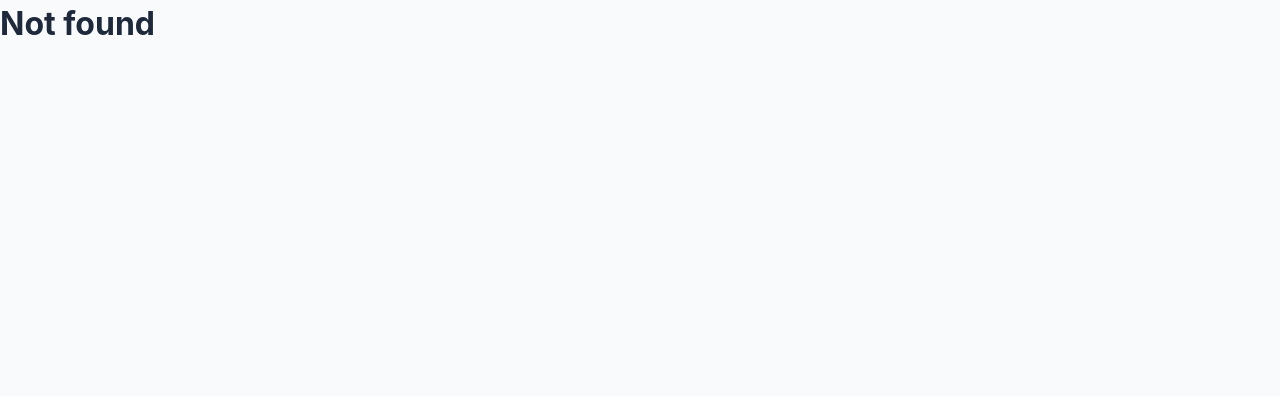
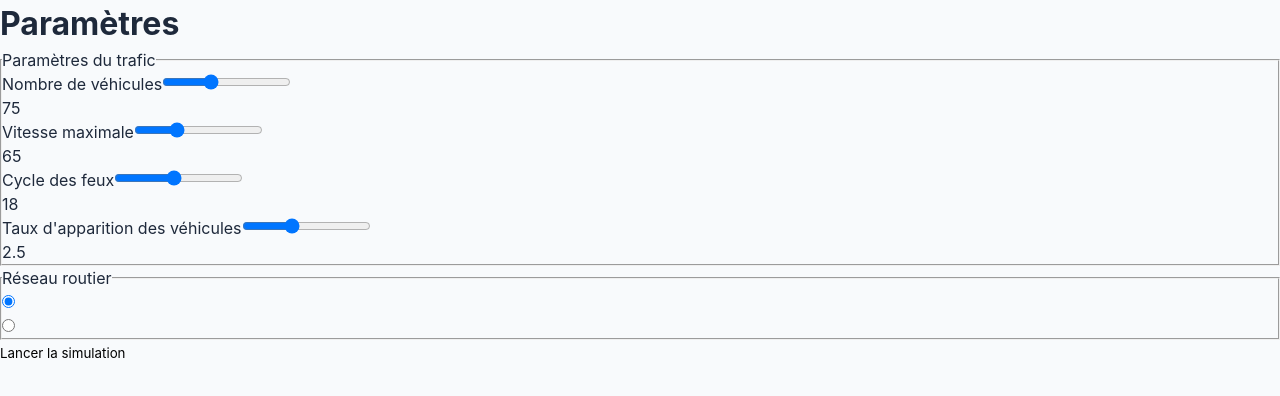
Before and after one commit to ViviJamais203/simulateur-de-trafic, a React (Vite) app: page /parametres in a window 1280 px wide. Shown: the top 396 px of the page. Built offline with nearby package versions, Linux system fonts and the light colour scheme.

Commit message:
Added simulation parameters

```diff
--- a/src/App.jsx
+++ b/src/App.jsx
@@ -9,7 +9,7 @@ function App() {
   return (
     <Routes>
       <Route path="/" element={<Home />} />
-      <Route path="/paramtres" element={<Parametres />} />
+      <Route path="/parametres" element={<Parametres />} />
       <Route path="/simulation" element={<Simulation />} />
       <Route path="*" element={<NotFound />} />
     </Routes>
--- a/src/components/ParametersForm.jsx
+++ b/src/components/ParametersForm.jsx
@@ -0,0 +1,51 @@
+export default function ParametersForm({
+    vehicleRange, setVehicleRange,
+    speedRange, setSpeedRange,
+    lightRange, setLightRange,
+    spawnRange, setSpawnRange,
+    checkedNetwork, setCheckedNetwork,
+    disabled, onSubmit }) {
+
+    return (
+        <form onSubmit={onSubmit}>
+            <fieldset>
+                <legend>Paramètres du trafic</legend>
+                <section>
+                    <label htmlFor="vehicles">Nombre de véhicules</label>
+                    <input id="VehicleInput" name="vehicles" value={vehicleRange} onChange={(e) => setVehicleRange(e.target.value)} type="range" min="5" max="200" step="5" disabled={disabled}/>
+                    <p id="VehicleNumber">{vehicleRange}</p>
+                </section>
+
+                <section>
+                    <label htmlFor="speed">Vitesse maximale</label>
+                    <input id="SpeedInput" name="speed" value={speedRange} onChange={(e) => setSpeedRange(e.target.value)} type="range" min="40" max="120" step="1" disabled={disabled} />
+                    <p id="MaxSpeed">{speedRange}</p>
+                </section>
+
+                <section>
+                    <label htmlFor="lights">Cycle des feux</label>
+                    <input id="LightInput" name="lights" value={lightRange} onChange={(e) => setLightRange(e.target.value)} type="range" min="8" max="30" step="1" disabled={disabled} />
+                    <p id="LightCycle">{lightRange}</p>
+                </section>
+
+                <section>
+                    <label htmlFor="spawns">Taux d'apparition des véhicules</label>
+                    <input id="SpawnInput" name="spawns" value={spawnRange} onChange={(e) => setSpawnRange(e.target.value)} type="range" min="1" max="5" step="0.5" disabled={disabled} />
+                    <p id="SpawnRate">{spawnRange}</p>
+                </section>
+            </fieldset>
+
+            <fieldset>
+                <legend>Réseau routier</legend>
+                <section>
+                    <input name="network" type="radio" value="option1" checked={checkedNetwork == "option1"} onChange={(e) => setCheckedNetwork(e.target.value)} disabled={disabled} />
+                </section>
+                <section>
+                    <input name="network" type="radio" value="option2" checked={checkedNetwork == "option2"} onChange={(e) => setCheckedNetwork(e.target.value)} disabled={disabled} />
+                </section>
+            </fieldset>
+
+            <button type="submit">Lancer la simulation</button>
+        </form>
+    )
+}
--- a/src/components/SimulationCanvas.jsx
+++ b/src/components/SimulationCanvas.jsx
@@ -4,15 +4,21 @@ import { buildCarrefourMort } from "../networks/carrefourMort.js";
 import { Simulation } from '../simulation/Simulation.js'
 import { render } from '../simulation/renderer.js'
 
-export function SimulationCanvas() {
+export function SimulationCanvas({
+    checkedNetwork,
+    vehicleRange,
+    speedRange,
+    lightRange,
+    spawnRange }) {
+
     const canvasRef = useRef(null)
 
     useEffect(() => {
         const canvas = canvasRef.current
         const ctx = canvas.getContext('2d')
 
-        const network = buildPetiteVille()
-        const simulation = new Simulation(network)
+        const network = checkedNetwork == "option1" ? buildPetiteVille(lightRange) : buildCarrefourMort(lightRange)
+        const simulation = new Simulation(network, vehicleRange, spawnRange, speedRange)
 
         let lastTime = performance.now()
         let rafId
--- a/src/components/SimulationControls.jsx
+++ b/src/components/SimulationControls.jsx
@@ -0,0 +1,10 @@
+export default function SimulationControls() {
+    return (
+        <nav>
+            <button>X 0.5</button>
+            <button>X 1</button>
+            <button>X 2</button>
+            <button>X 4</button>
+        </nav>
+    )
+}
--- a/src/networks/carrefourMort.js
+++ b/src/networks/carrefourMort.js
@@ -1,12 +1,12 @@
 import { Road } from "../simulation/Road"
 import { Intersection } from "../simulation/Intersection"
 
-export function buildCarrefourMort() {
+export function buildCarrefourMort(lightCycle) {
     const CENTER_X = 400
     const CENTER_Y = 300
     const ROAD_LENGTH = 280
 
-    const carrefour = new Intersection('carrefour', CENTER_X, CENTER_Y)
+    const carrefour = new Intersection('carrefour', CENTER_X, CENTER_Y, lightCycle)
 
     const roads = []
     for (let i = 0; i < 6; i++) {
--- a/src/networks/petiteVille.js
+++ b/src/networks/petiteVille.js
@@ -1,12 +1,12 @@
 import { Intersection } from '../simulation/Intersection.js'
 import { Road } from '../simulation/Road.js'
 
-export function buildPetiteVille() {
+export function buildPetiteVille(lightCycle) {
     const CENTER_X = 400
     const CENTER_Y = 300
     const INTERSECTION_SIZE = 100
 
-    const intersection = new Intersection('carrefour', CENTER_X, CENTER_Y)
+    const intersection = new Intersection('carrefour', CENTER_X, CENTER_Y, lightCycle)
 
     const roads = [
         new Road('route-nord',  CENTER_X, 50,  CENTER_X, CENTER_Y - INTERSECTION_SIZE / 2, 50),
--- a/src/pages/HomePage.jsx
+++ b/src/pages/HomePage.jsx
@@ -1,7 +1,11 @@
+import { useNavigate } from "react-router-dom"
+
 export default function Home(){
+    const navigate = useNavigate()
     return (
         <>
             <h1>Simulateur de trafic routier</h1>
+            <button onClick={() => navigate("/parametres")}>Démarrer une simulation</button>
         </>
     )
 }
--- a/src/pages/ParametersPage.jsx
+++ b/src/pages/ParametersPage.jsx
@@ -1,6 +1,39 @@
+import { useEffect, useState } from "react"
+import { useNavigate } from "react-router-dom"
+import ParametersForm from "../components/ParametersForm"
+
 export default function Parametres() {
+    const navigate = useNavigate()
+    const [vehicleRange, setVehicleRange] = useState(75)
+    const [speedRange, setSpeedRange] = useState(65)
+    const [lightRange, setLightRange] = useState(18)
+    const [spawnRange, setSpawnRange] = useState(2.5)
+    const [checkedNetwork, setCheckedNetwork] = useState("option1")
+
+    const handleSubmit = (e) => {
+        e.preventDefault()
+        navigate("/simulation", {
+            state: { vehicleRange, speedRange, lightRange, spawnRange, checkedNetwork }
+        })
+    }
+
     return (
         <>
+            <h1>Paramètres</h1>
+            <ParametersForm
+                vehicleRange={vehicleRange}
+                setVehicleRange={setVehicleRange}
+                speedRange={speedRange}
+                setSpeedRange={setSpeedRange}
+                lightRange={lightRange}
+                setLightRange={setLightRange}
+                spawnRange={spawnRange}
+                setSpawnRange={setSpawnRange}
+                checkedNetwork={checkedNetwork}
+                setCheckedNetwork={setCheckedNetwork}
+                disabled={false}
+                onSubmit={handleSubmit}
+            />
         </>
     )
 }
--- a/src/pages/SimulationPage.jsx
+++ b/src/pages/SimulationPage.jsx
@@ -1,9 +1,37 @@
+import ParametersForm from "../components/ParametersForm"
 import { SimulationCanvas } from "../components/SimulationCanvas"
+import SimulationControls from "../components/SimulationControls"
+import { useNavigate, useLocation } from "react-router-dom"
 export default function Simulation(){
+    const location = useLocation()
+    const navigate = useNavigate
+
+    if (!location.state) {
+        navigate("/parametres")
+        return null
+    }
+
+    const { vehicleRange, speedRange, lightRange, spawnRange, checkedNetwork } = location.state
+
     return (
         <>
             <h1>Simulation</h1>
-            <SimulationCanvas />
+            <ParametersForm
+                vehicleRange={vehicleRange}
+                speedRange={speedRange}
+                lightRange={lightRange}
+                spawnRange={spawnRange}
+                checkedNetwork={checkedNetwork}
+                disabled={true}
+            />
+            <SimulationCanvas
+                vehicleRange={vehicleRange}
+                speedRange={speedRange}
+                lightRange={lightRange}
+                spawnRange={spawnRange}
+                checkedNetwork={checkedNetwork}
+            />
+            <SimulationControls />
         </>
     )
 }
--- a/src/simulation/Intersection.js
+++ b/src/simulation/Intersection.js
@@ -1,7 +1,7 @@
 import { TrafficLight } from "./TrafficLight"
 
 export class Intersection {
-    constructor(id, x, y, cycleDuration = 5) {
+    constructor(id, x, y, cycleDuration) {
         this.id = id
         this.x = x
         this.y = y
--- a/src/simulation/Simulation.js
+++ b/src/simulation/Simulation.js
@@ -1,23 +1,26 @@
 import { Vehicle } from "./Vehicle";
 
 export class Simulation{
-    constructor(network){
+    constructor(network, spawnLimit, spawnInterval, maxSpeed){
         this.network = network
         this.vehicles = []
         this.vehicleSpawned = 0
         this.nextVehicleId = 0
+        this.spawnLimit = spawnLimit
         this.spawnTimer = 0
-        this.spawnInterval = 2
+        this.spawnInterval = spawnInterval
+        this.maxSpeed = maxSpeed
     }
 
     spawnVehicle(){
-        if (this.vehicleSpawned >= 45)
+        if (this.vehicleSpawned >= this.spawnLimit) {
+            console.log(this.vehicleSpawned + "/" + this.spawnLimit)
             return
+        }
         const roads = this.network.roads
         const road = roads[Math.floor(Math.random() * roads.length)]
 
-        const speed = 50
-        const vehicle = new Vehicle(this.nextVehicleId++, road, 'AtoB', speed)
+        const vehicle = new Vehicle(this.nextVehicleId++, road, 'AtoB', this.maxSpeed)
         this.vehicles.push(vehicle)
         this.vehicleSpawned++
     }
```
Also changed, not shown: assets/petiteVille.png (added), 1 other file (tests, documents, lock files or other folders).
